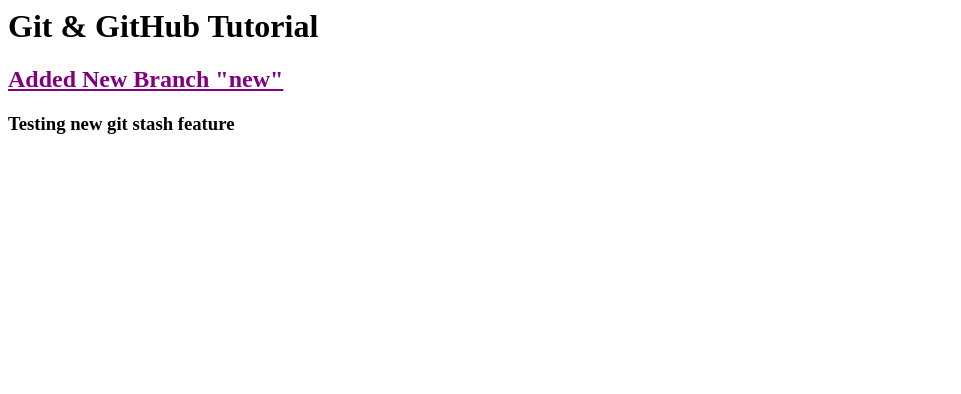
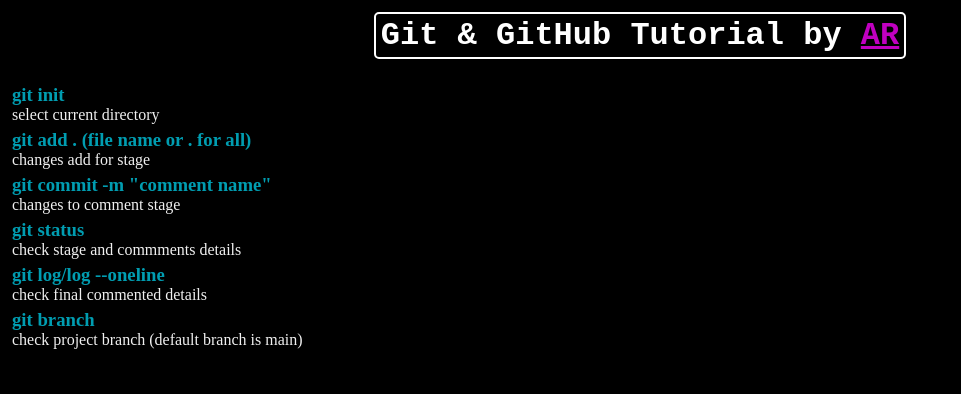
Before and after one commit to now-abdulrehman/git-ghub-tutorial, a plain HTML site: page index.html in a window 1280 px wide. Shown: the whole page, without its empty margins (0-961 px from the left). Drawn offline with Linux system fonts and the light colour scheme.

Commit message:
Update structure and styles

```diff
--- a/index.html
+++ b/index.html
@@ -1,3 +1,40 @@
-<h1>Git & GitHub Tutorial</h1>
-<h2 style="color: purple;"><u>Added New Branch "new"</u></h2>
-<h3>Testing new git stash feature</h3>
+<!DOCTYPE html>
+<html lang="en">
+
+<head>
+    <meta charset="UTF-8">
+    <meta name="viewport" content="width=device-width, initial-scale=1.0">
+    <title>Git & GitHub Tutorial by AR</title>
+    <link rel="stylesheet" href="style.css">
+</head>
+
+<body>
+    <header>
+        <h1>Git & GitHub Tutorial by <span><u>AR</u></span></h1>
+    </header>
+
+    <main>
+        <h3 class="heading">git init</h3>
+        <p class="detail">select current directory</p>
+
+        <h3 class="heading">git add . (file name or . for all)</h3>
+        <p class="detail">changes add for stage</p>
+
+        <h3 class="heading">git commit -m "comment name"</h3>
+        <p class="detail">changes to comment stage</p>
+
+        <h3 class="heading">git status</h3>
+        <p class="detail">check stage and commments details</p>
+
+        <h3 class="heading">git log/log --oneline</h3>
+        <p class="detail">check final commented details</p>
+
+        <h3 class="heading">git branch</h3>
+        <p class="detail">check project branch (default branch is main)</p>
+
+
+    </main>
+
+</body>
+
+</html>
--- a/style.css
+++ b/style.css
@@ -0,0 +1,49 @@
+* {
+    padding: 0;
+    margin: 0;
+}
+
+body {
+    padding: 12px;
+    background-color: black;
+    color: white;
+}
+
+header {
+    display: block;
+    width: 100%;
+    display: flex;
+    justify-content: center;
+}
+
+header h1 {
+    font-size: 2rem;
+    text-align: center;
+    width: max-content;
+    padding: 3px 5px;
+    background-color: black;
+    color: white;
+    border: 2px solid white;
+    border-radius: 5px;
+    margin: 0;
+    cursor: default;
+    font-family: 'Courier New', Courier, monospace;
+    font-weight: 900;
+}
+
+header h1 span {
+    color: #c100c1;
+}
+
+main {
+    padding: 25px 0 25px 0;
+}
+
+main .heading {
+    color: #009db1;
+}
+
+main .detail {
+    color: #f0f0f0;
+    margin-bottom: 5px;
+}
```
